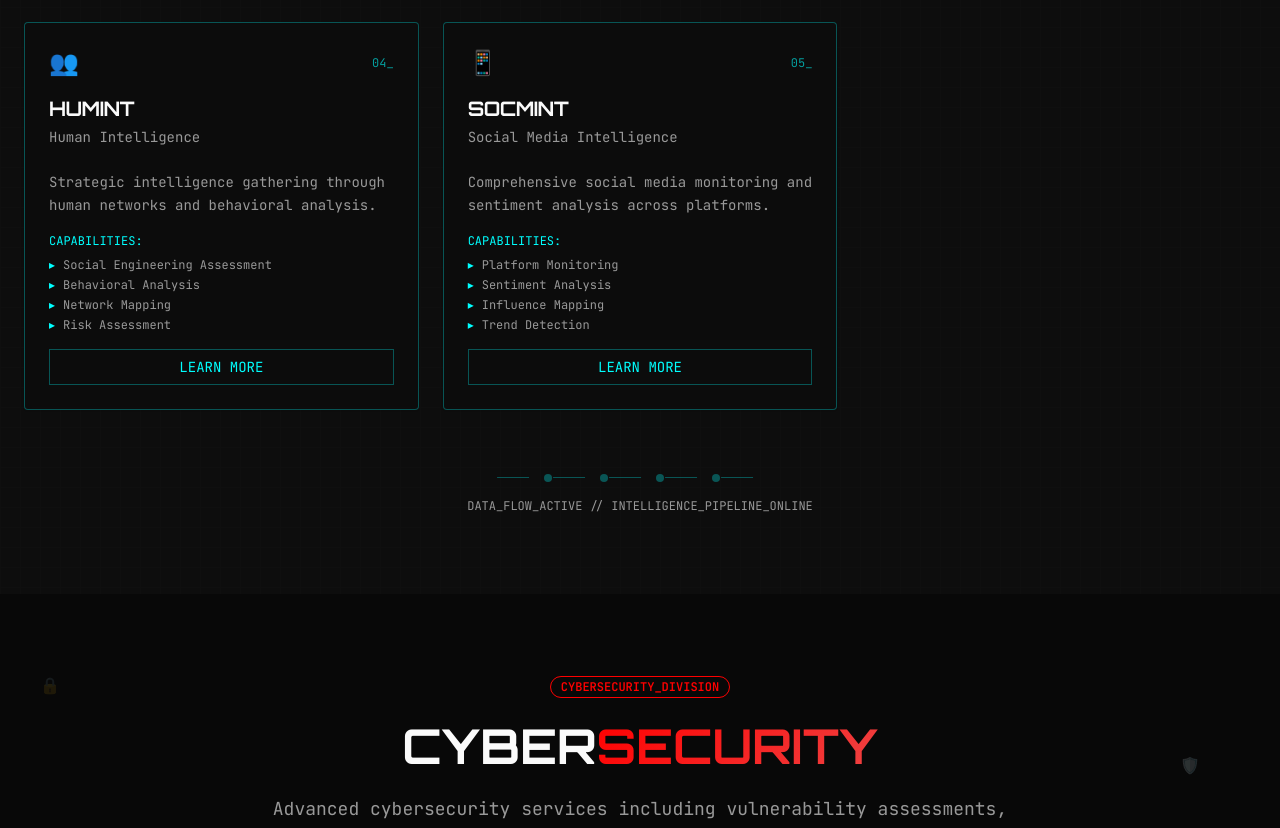
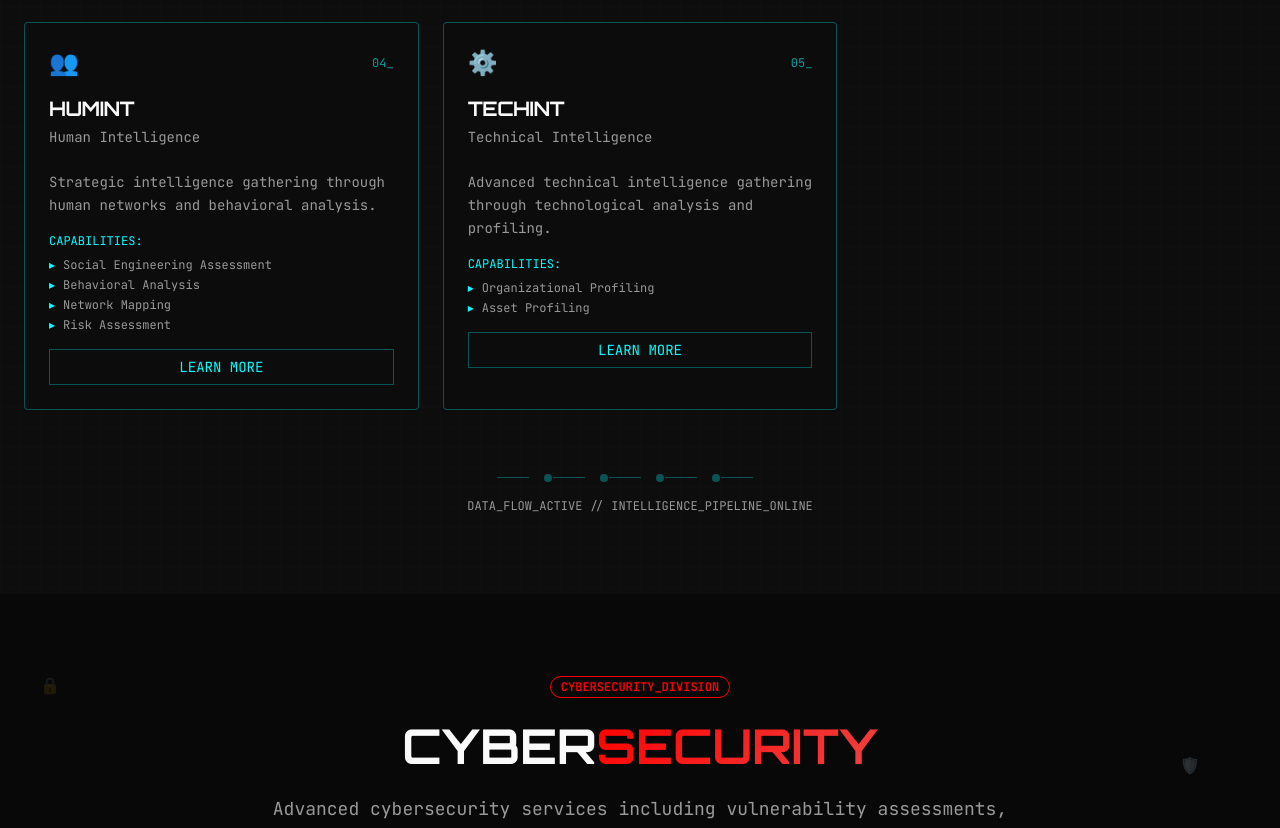
Before and after one commit to Raafay892/nexveil-cipher-scroll, a React (Vite) app: page / in a window 1280 px wide. Shown: the part 1493-2321 px from the top of the page. Built offline with nearby package versions, Linux system fonts and the light colour scheme.

Commit message:
Update Services Section
Replace SOCMINT with TECHINT and add new capabilities under TECHINT.

```diff
--- a/src/components/ServicesSection.tsx
+++ b/src/components/ServicesSection.tsx
@@ -39,12 +39,12 @@ const ServicesSection = () => {
       icon: '👥'
     },
     {
-      id: 'socmint',
-      code: 'SOCMINT',
-      title: 'Social Media Intelligence',
-      description: 'Comprehensive social media monitoring and sentiment analysis across platforms.',
-      features: ['Platform Monitoring', 'Sentiment Analysis', 'Influence Mapping', 'Trend Detection'],
-      icon: '📱'
+      id: 'techint',
+      code: 'TECHINT',
+      title: 'Technical Intelligence',
+      description: 'Advanced technical intelligence gathering through technological analysis and profiling.',
+      features: ['Organizational Profiling', 'Asset Profiling'],
+      icon: '⚙️'
     }
   ];
 
```
